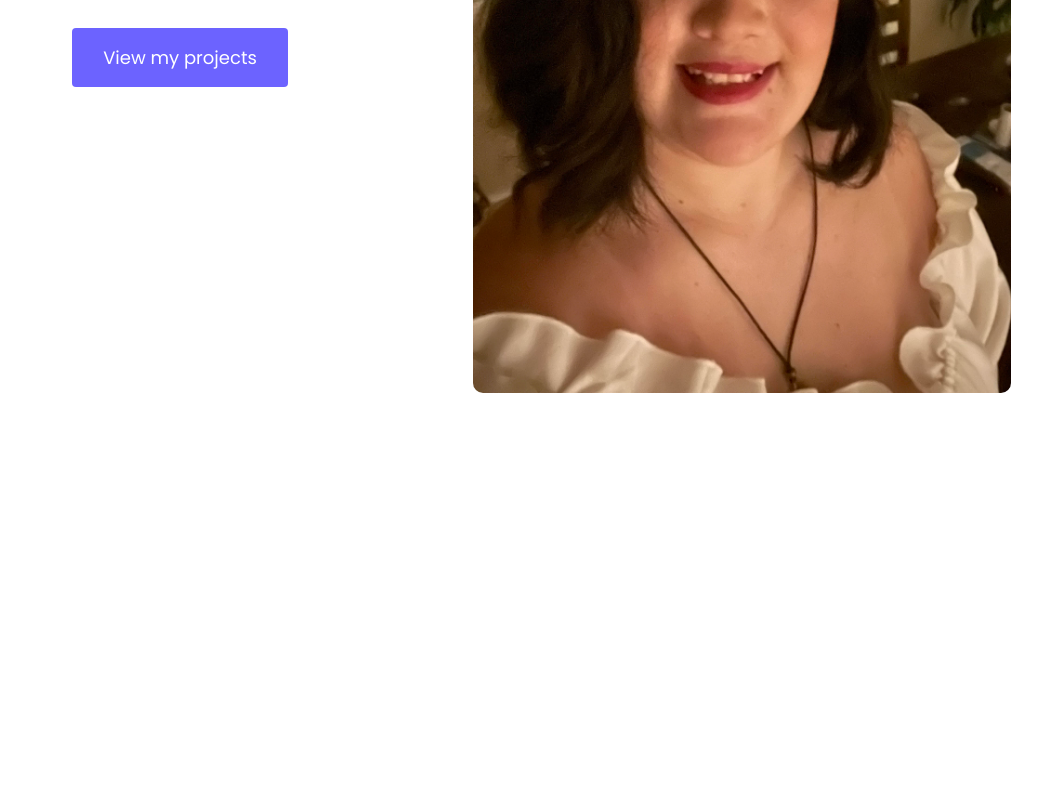
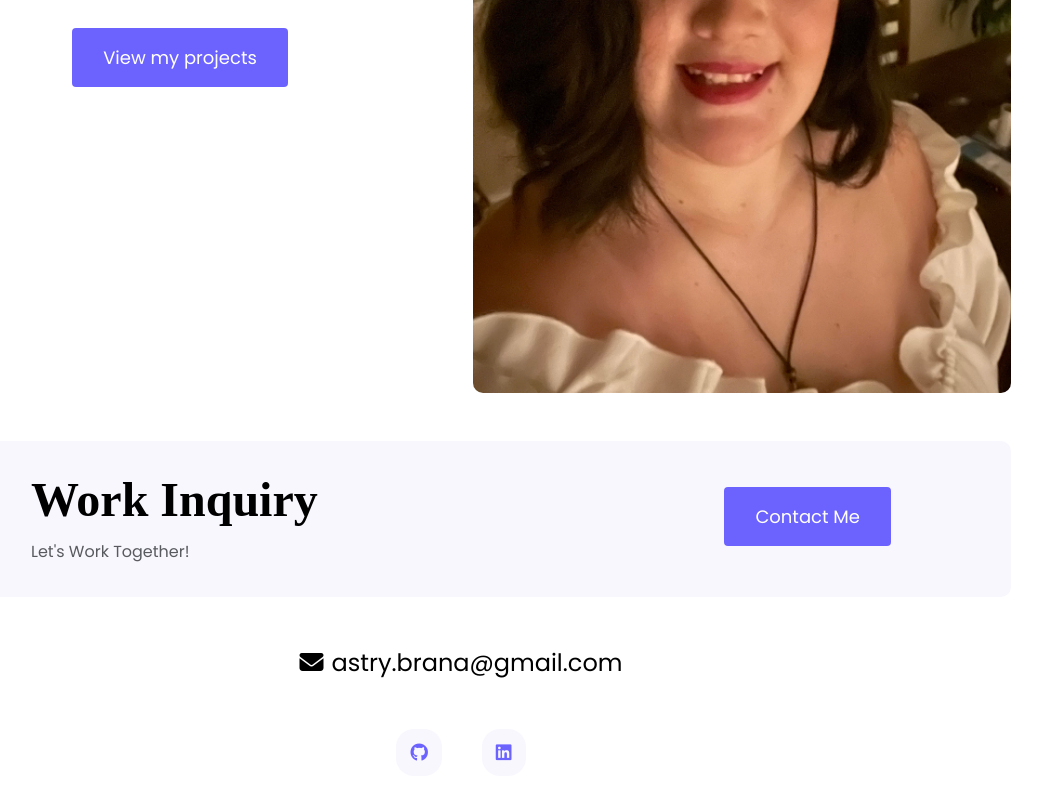
Before and after one commit to SpectreKitty/updated-portfolio, a plain HTML site: page about.html in a window 1280 px wide. Shown: the part 526-1326 px from the top of the page, without its empty margins (179-1221 px from the left). Before the commit the page ends 1039 px from the top, so only its background shows below. Drawn offline with nearby package versions, Linux system fonts and the light colour scheme.

Commit message:
added footer to all pages

```diff
--- a/about.html
+++ b/about.html
@@ -69,7 +69,7 @@
               I am a Front-End Developer with skills in HTML, CSS, JavaScript,
               Bootstrap and making responsive sites.
             </p>
-            <a href="index.html" class="btn btn-branding">View my projects</a>
+            <a href="/work.html" class="btn btn-branding">View my projects</a>
           </div>
         </div>
         <div class="col-lg-6">
@@ -80,6 +80,32 @@
           />
         </div>
       </div>
+      <footer>
+        <div
+          class="contact-box d-flex justify-content-between mb-5 d-none d-md-flex mt-5"
+        >
+          <div>
+            <h4>Work Inquiry</h4>
+            <p class="text-muted">Let's Work Together!</p>
+          </div>
+          <div>
+            <a href="/contact.html" class="btn btn-branding mt-3">Contact Me</a>
+          </div>
+        </div>
+        <div class="d-flex justify-content-center mb-5">
+          <a href="mailto:astry.brana@gmail.com" class="email-link"
+            ><i class="fa-solid fa-envelope me-2"></i>astry.brana@gmail.com</a
+          >
+        </div>
+        <div class="social-links d-flex justify-content-center mb-5">
+          <a href="https://github.com/SpectreKitty" target="_blank"
+            ><i class="fa-brands fa-github"></i
+          ></a>
+          <a href="https://www.linkedin.com/in/astry-brana/" target="_blank"
+            ><i class="fa-brands fa-linkedin"></i
+          ></a>
+        </div>
+      </footer>
     </div>
   </body>
 </html>
```
Also changed, not shown: contact.html (+26 -0 lines), work.html (+26 -0 lines).
